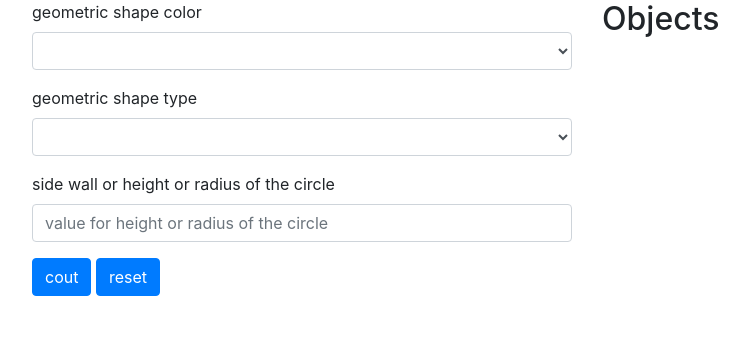
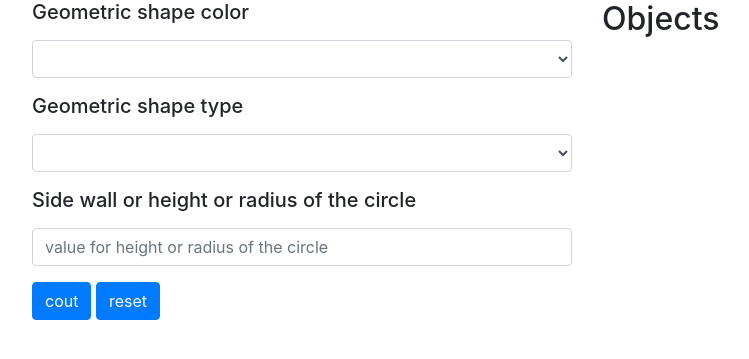
Before and after one commit to Stelmaszv/ntask, a PHP site: page / in a window 1280 px wide. Shown: the part 56-415 px from the top of the page, without its empty margins (53-802 px from the left). Run offline with PHP 8.4, Linux system fonts and the light colour scheme.

Commit message:
added front-end

```diff
--- a/index.html
+++ b/index.html
@@ -19,8 +19,8 @@
             <div class="col-6">
                 <form method="POST" class="form">
                     <div class="form-group">
-                        <label for="exampleFormControlInput1">geometric shape color</label>
-                        <select class="form-control color" id="exampleFormControlSelect1" name="color">
+                        <label for="colorlabel"><h5>Geometric shape color</h5></label>
+                        <select class="form-control color" id="colorlabel" name="color">
                             <option></option>
                             <option>red</option>
                             <option>blue</option>
@@ -28,8 +28,8 @@
                         </select>
                     </div>
                     <div class="form-group">
-                        <label for="exampleFormControlSelect1"> geometric shape type </label>
-                        <select class="form-control type" id="exampleFormControlSelect1" name="geometricshapetype">
+                        <label for="geometricshapetypelabel"><h5>Geometric shape type</h5></label>
+                        <select class="form-control type" id="geometricshapetypelabel" name="geometricshapetype">
                             <option></option>
                             <option value="0">square</option>
                             <option value="1">rectangle</option>
@@ -37,13 +37,13 @@
                         </select>
                     </div>
                     <div class="form-group">
-                        <label for="exampleFormControlInput1">side wall or height or radius of the circle </label>
-                        <input type="number" class="form-control v1" id="exampleFormControlInput1" name="value"
+                        <label for="valuelabel"><h5>Side wall or height or radius of the circle</h5></label>
+                        <input type="number" class="form-control v1" id="valuelabel" name="value"
                             placeholder="value for height or radius of the circle ">
                     </div>
                     <div class="form-group secundval">
-                        <label for="exampleFormControlInput1">secund side wall (only if rectangle) </label>
-                        <input type="number" class="form-control v2" id="exampleFormControlInput1"
+                        <label for="valuelabel2"><h5>Secund side wall (only if rectangle)</h5></label>
+                        <input type="number" class="form-control v2" id="valuelabel2"
                             placeholder="secund side wall (only if rectangle)" name="value2">
                     </div>
                     <button type="submit" name="count" value="count" class="btn btn-primary">cout</button>
--- a/style.css
+++ b/style.css
@@ -1,3 +1,11 @@
 .secundval,.erroslist{
     display: none;
 }
+.objectsList>li>span{
+    font-weight: bolder;
+}
+.objectsList>li>span>b{
+    margin-right: 5px;
+    margin-left: 5px;
+    color: red;
+}
```
